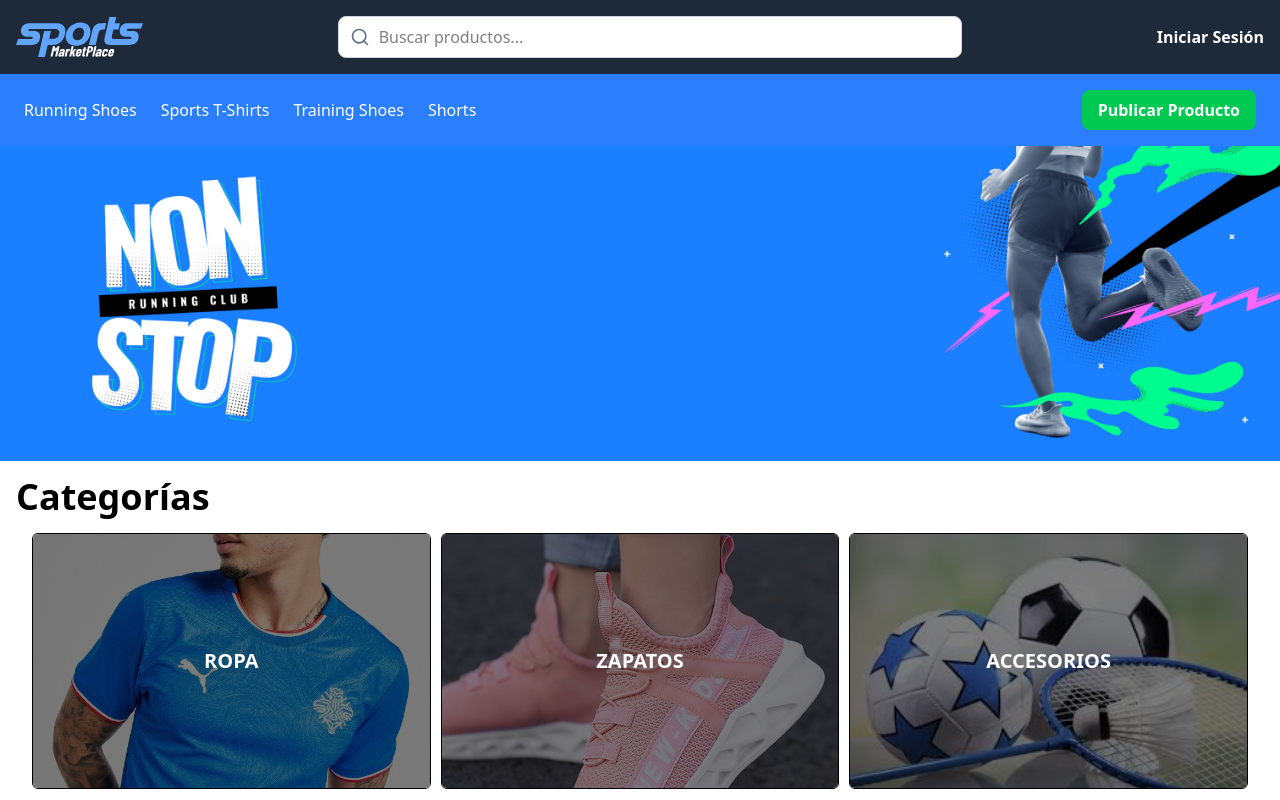
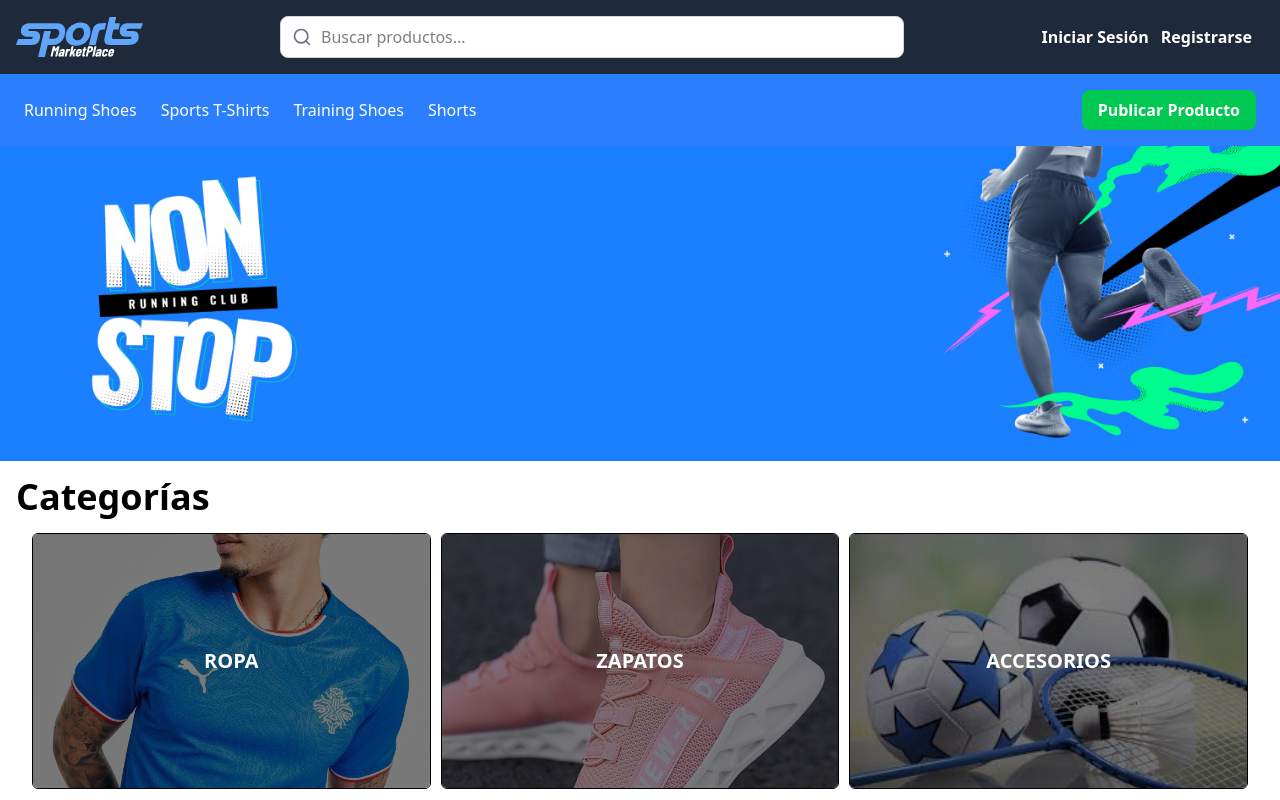
Before and after one commit to camunoz2/sport_market, a React (Vite) app in the folder frontend/: page / in a window 1280 px wide. Shown: the top 800 px of the page. Built offline with nearby package versions, Linux system fonts and the light colour scheme.

Commit message:
Se agrega boton registrarse

```diff
--- a/frontend/src/components/header.jsx
+++ b/frontend/src/components/header.jsx
@@ -76,6 +76,25 @@ const Header = ({ products }) => {
               Iniciar Sesión
             </button>
           )}
+
+           {/* Botón de Registrarse */}
+           <button
+              className="block md:inline text-white font-bold hover:underline mt-2 md:mt-0 px-3"
+              onClick={() => navigate("/registro")}
+            >
+              Registrarse
+            </button>
+
+
+
+
+
+
+
+
+
+
+
         </div>
       </div>
     </header>
```
